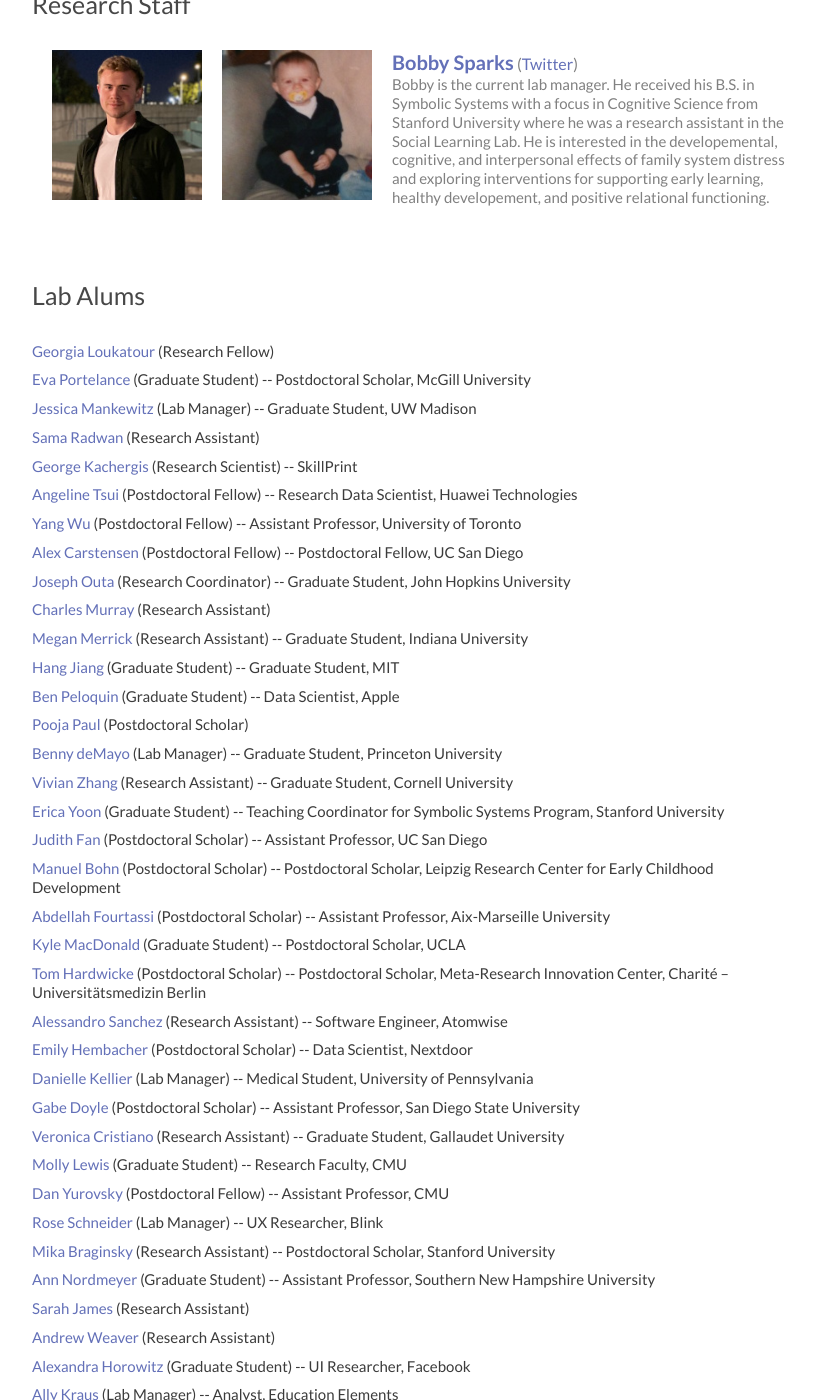
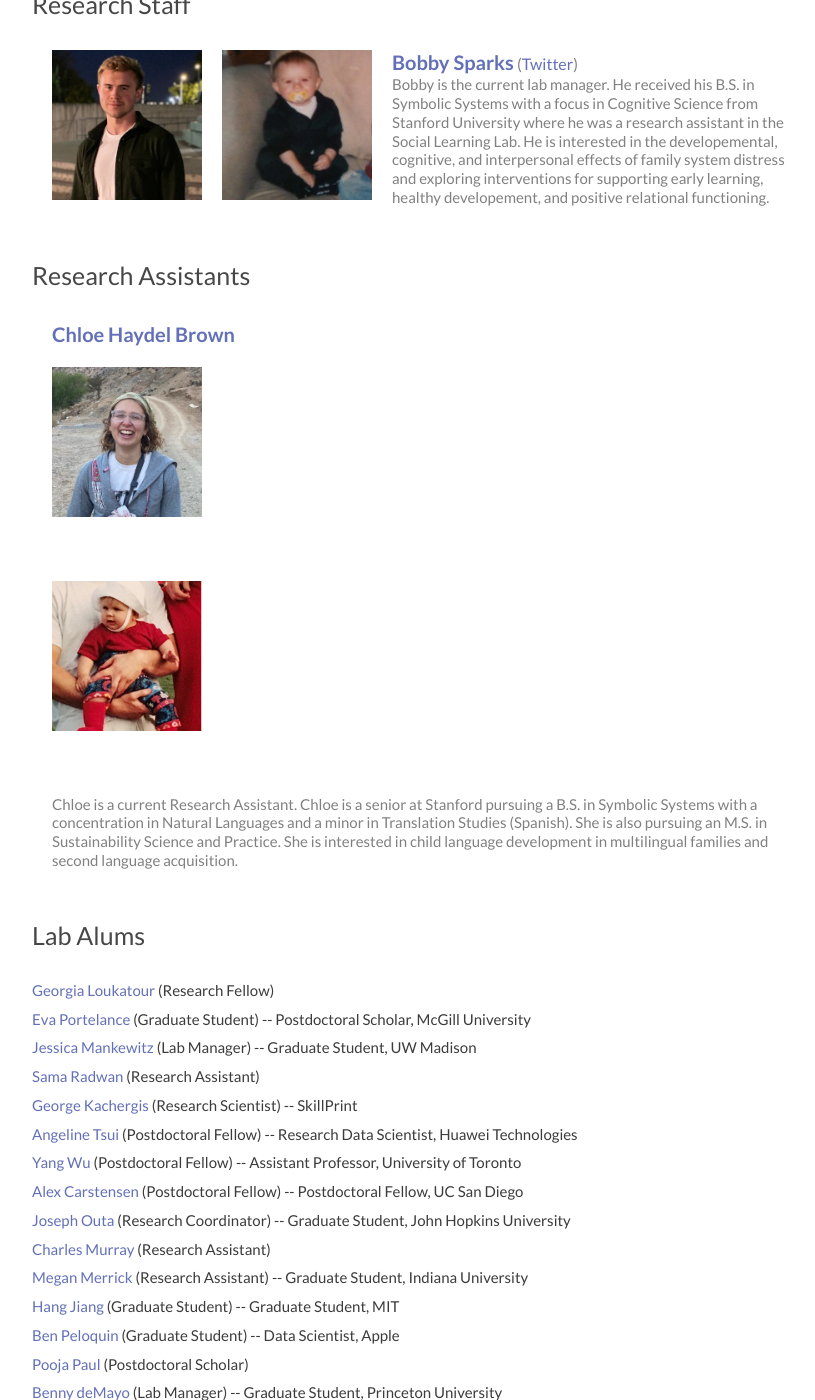
Before and after one commit to langcog/website, a Jekyll site: the page built from 02-people.html, in a window 1280 px wide and 1400 px high, scrolled down 2590 px. Shown: the whole window, without its empty margins (233-1048 px from the left). Built offline with Jekyll 4.4.1, drawn with Linux system fonts in a browser that asks for light colours; nearby versions of some CDN libraries; a script that is not in the unit is left out.

Commit message:
adding chooe

```diff
--- a/_data/langcoglab.yml
+++ b/_data/langcoglab.yml
@@ -98,6 +98,17 @@
           from Stanford University where he was a research assistant in the Social Learning Lab. He is interested in the
           developemental, cognitive, and interpersonal effects of family system distress and exploring interventions for
           supporting early learning, healthy developement, and positive relational functioning.
+
+- role: Research Assistants
+  people:
+    - name: Chloe Haydel Brown
+    - img: chloe.png
+    - baby: chloe_baby.png
+    - bio:
+      - >
+        Chloe is a current Research Assistant. Chloe is a senior at Stanford pursuing a B.S. in Symbolic Systems with a concentration in
+        Natural Languages and a minor in Translation Studies (Spanish). She is also pursuing an M.S. in Sustainability Science and Practice. She
+        is interested in child language development in multilingual families and second language acquisition.
 
 - role: Lab Alums
   people:
```
Also changed, not shown: images/members/chloe.png (added), images/members/chloe_baby.png (added).
